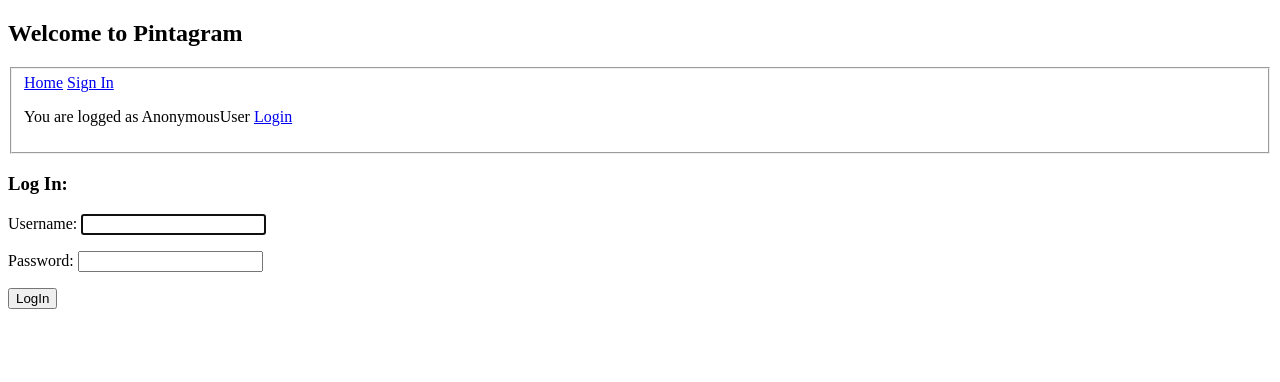
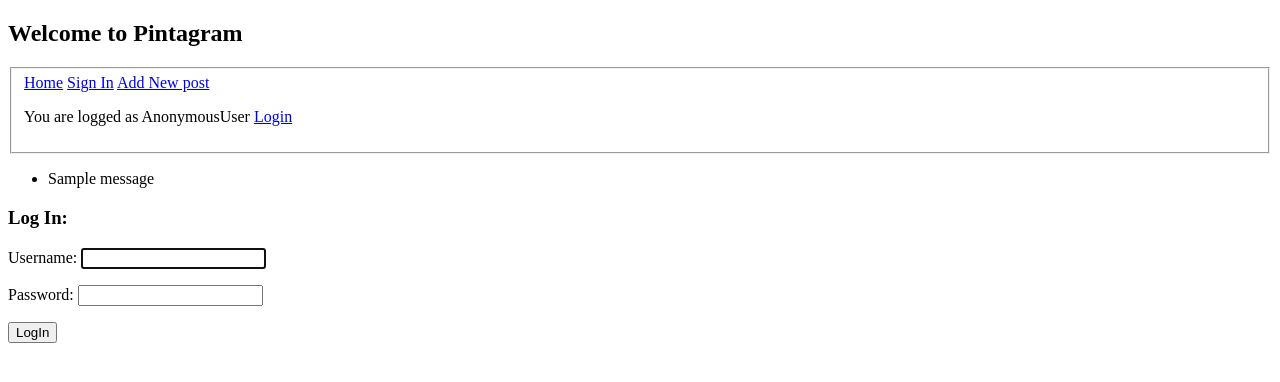
Before and after one commit to AndrzejSzeszko/Pintagram, a Django app: page /login/ in a window 1280 px wide. Shown: the top 382 px of the page. Run offline with Django 3.2, Linux system fonts and the light colour scheme; tables that the repository leaves empty hold one stand-in row (values such as "Sample post"); one stand-in notice (Sample message) is shown.

Commit message:
add managing django-messages; add link to post-create

```diff
--- a/src/app_pintagram/templates/app_pintagram/base.html
+++ b/src/app_pintagram/templates/app_pintagram/base.html
@@ -10,8 +10,9 @@
 <body>
     <h2>Welcome to Pintagram</h2>
     <fieldset>
-        <a href="{% url 'list-of-all-photos' %}">Home</a>
+        <a href="{% url 'list-of-all-posts' %}">Home</a>
         <a href="{% url 'sign-in' %}">Sign In</a>
+        <a href="{% url 'post-create' %}">Add New post</a>
         {% if user.is_authenticated %}
             <p>
                 You are logged in as <a href="{% url 'user-details' user.pk %}">{{ user }}</a>
@@ -24,6 +25,15 @@
             </p>
         {% endif %}
     </fieldset>
+
+    {% if messages %}
+        <ul class="messages">
+            {% for message in messages %}
+            <li{% if message.tags %} class="{{ message.tags }}"{% endif %}>{{ message }}</li>
+            {% endfor %}
+        </ul>
+    {% endif %}
+
     {% block content %}
     {% endblock content %}
 </body>
```
